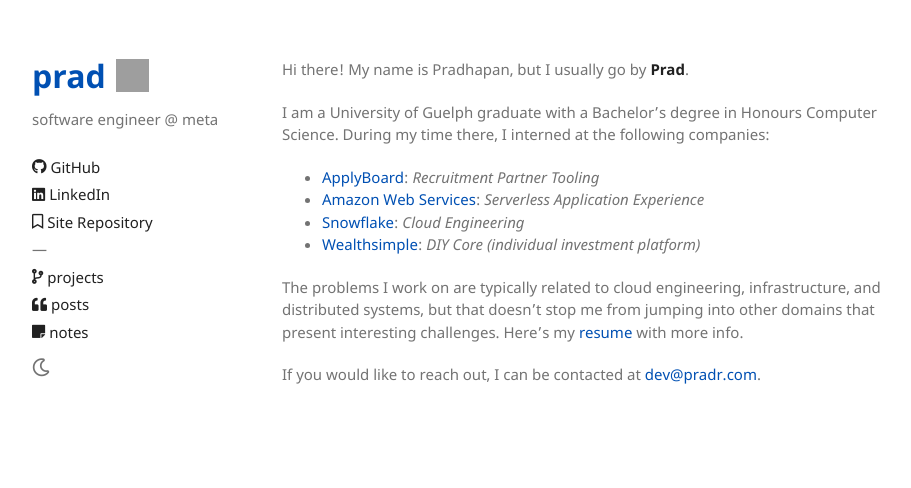
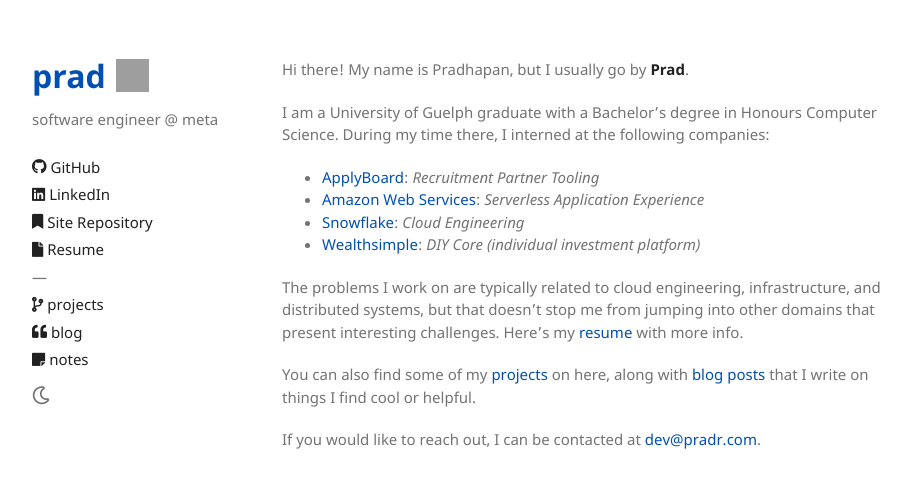
Before and after one commit to pradhapanr/prad-site, a Jekyll site: the page built from index.md, in a window 1280 px wide. Shown: the top 488 px of the page, without its empty margins (153-1064 px from the left). Built offline with Jekyll 4.4.1, drawn with Linux system fonts in a browser that asks for light colours; grey boxes are pictures that could not be loaded.

Commit message:
more home updates

```diff
--- a/_includes/head-custom.html
+++ b/_includes/head-custom.html
@@ -5,7 +5,7 @@
 
 <!-- You can set your favicon here -->
 {% if site.favicon %}
-  <link rel="shortcut icon" type="image/x-icon" href="{{ '/favicon.png' | relative_url }}">
+  <link rel="shortcut icon" type="image/x-icon" href="{{ '/favicon.ico' | relative_url }}">
 {% endif %}
 
 <!-- end custom head snippets -->
--- a/_includes/links-mobile.html
+++ b/_includes/links-mobile.html
@@ -2,6 +2,6 @@
     <a href="https://github.com/pradhapanr">GitHub</a>
     <a href="https://www.linkedin.com/in/pradhapanr/">LinkedIn</a>
     <a href="/projects">projects</a>
-    <a href="/posts">posts</a>
+    <a href="/blog">blog</a>
     <a href="/notes">notes</a>
 </div>
--- a/_includes/sidebar.html
+++ b/_includes/sidebar.html
@@ -22,7 +22,12 @@
   </li>
   <li style="margin: 5px 0; display: flex; align-items: center;">
     <a href="https://github.com/pradhapanr/new-site" style="display: flex; align-items: center;">
-      <i class="far fa-bookmark" style="margin-right: 4px;"></i> Site Repository
+      <i class="fa fa-bookmark" style="margin-right: 4px;"></i> Site Repository
+    </a>
+  </li>
+  <li style="margin: 5px 0; display: flex; align-items: center;">
+    <a href="/assets/pdf/resume.pdf" style="display: flex; align-items: center;">
+      <i class="fa fa-file" style="margin-right: 4px;"></i> Resume
     </a>
   </li>
   <li style="margin: 5px 0; display: flex; align-items: center;">
@@ -34,8 +39,8 @@
     </a>
   </li>
   <li style="margin: 5px 0; display: flex; align-items: center;">
-    <a href="/posts" style="display: flex; align-items: center;">
-      <i class="fas fa-quote-left" style="margin-right: 4px;"></i> posts
+    <a href="/blog" style="display: flex; align-items: center;">
+      <i class="fas fa-quote-left" style="margin-right: 4px;"></i> blog
     </a>
   </li>
   <li style="margin: 5px 0; display: flex; align-items: center;">
--- a/index.md
+++ b/index.md
@@ -15,4 +15,7 @@
 The problems I work on are typically related to cloud engineering, infrastructure, and distributed systems, but that doesn't
 stop me from jumping into other domains that present interesting challenges. Here's my [resume](/assets/pdf/resume.pdf) with more info.
 
+You can also find some of my [projects](/projects) on here, along with [blog posts](/posts) that I write
+on things I find cool or helpful.
+
 If you would like to reach out, I can be contacted at [dev@pradr.com](mailto:dev@pradr.com).
```
Also changed, not shown: _pages/posts.md (+3 -3 lines), _posts/2024-05-21-test.md (+1 -1 lines), _layouts/blog.html (renamed from _layouts/post.html), favicon.ico (added), favicon.png (deleted).
